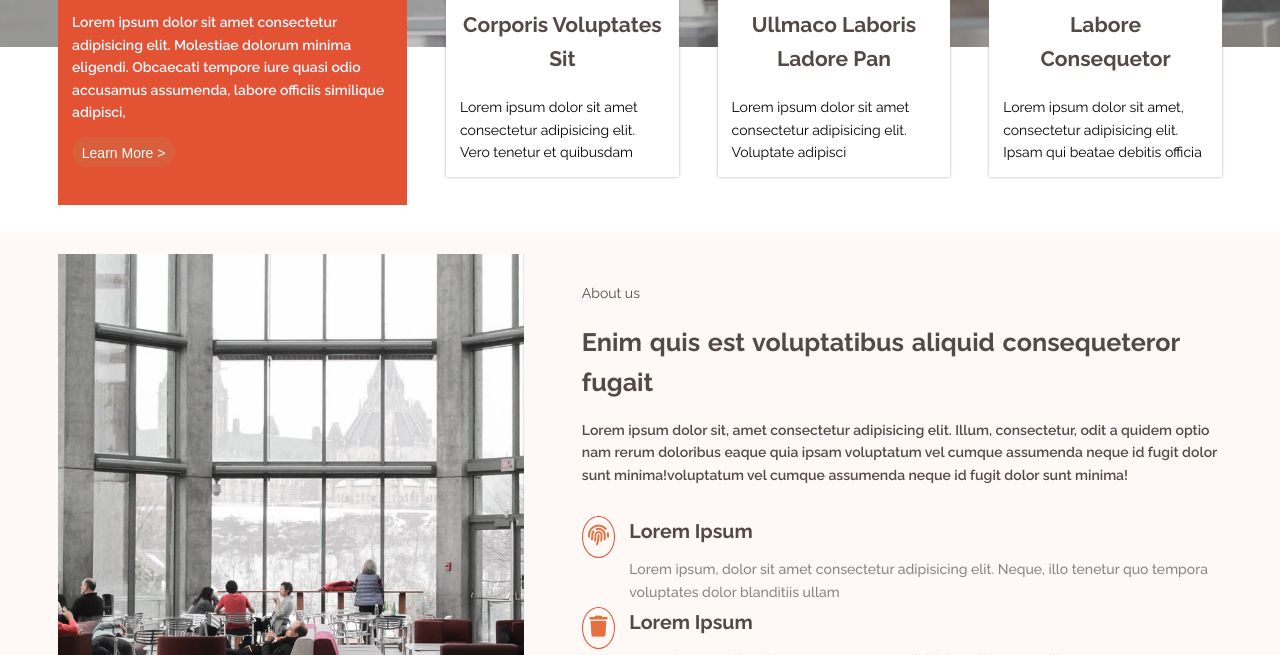
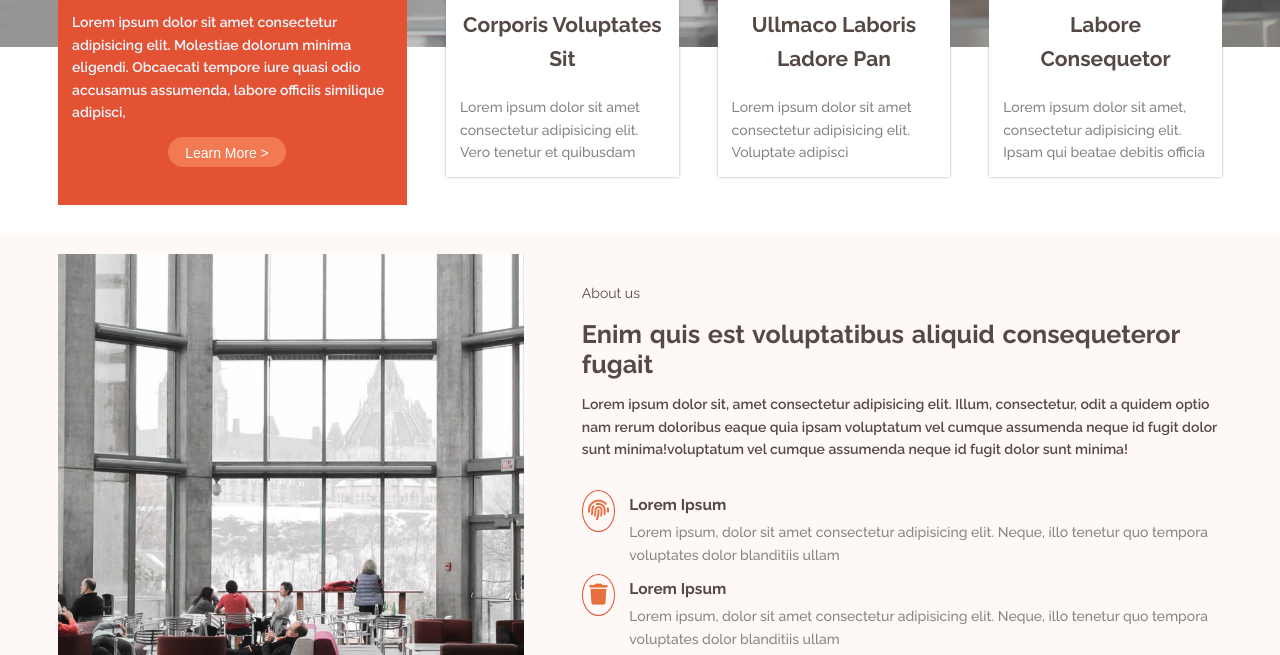
Before and after one commit to umakant-2113/checkpoints, a plain HTML site: page checkpoint-4/html-checkpoint-4/index.html in a window 1280 px wide. Shown: the part 830-1485 px from the top of the page. Drawn offline with Linux system fonts and the light colour scheme.

Commit message:
checkpoint -4

```diff
--- a/checkpoint-4/html-checkpoint-4/stylesheet/style.css
+++ b/checkpoint-4/html-checkpoint-4/stylesheet/style.css
@@ -397,9 +397,11 @@ html {
   border: none;
   margin: 1rem 0;
   font-size: 1rem;
-  padding: 0.5rem;
-  background-color: rgba(200, 110, 72, 0.445);
+  padding: 0.5rem 1rem;
+  background-color: rgb(241, 122, 83);
   border-radius: 3rem;
+  /* padding-left: 3rem; */
+  margin-left: 30%;
 }
 .section2-btn:hover a {
   background-color: white;
@@ -437,6 +439,10 @@ html {
   margin: 1rem 0 1.5rem 0;
   text-transform: capitalize;
 }
+.about-article2 p {
+  color: rgb(134, 133, 133);
+  font-weight: 500;
+}
 /* section value  start */
 
 .section-3 {
@@ -452,8 +458,10 @@ html {
   font-size: 1.8rem;
   font-weight: 700;
   word-spacing: 0.12rem;
-  margin: 1.2rem 0;
-  color: rgb(85, 73, 69);
+  margin: 0;
+  line-height: 1.2;
+  color: rgb(85, 73, 69);
+  padding-bottom: 1rem;
 }
 .section3-p {
   margin-bottom: 2.1rem;
@@ -469,7 +477,7 @@ html {
   height: 3rem;
   width: 3rem;
   border-radius: 50%;
-  margin-bottom: 3.5rem;
+  margin-bottom: 3rem;
 }
 .section3-div:hover .section3-icon {
   border: 1px solid red;
@@ -484,11 +492,12 @@ html {
 }
 
 .section3-h4 {
-  font-size: 1.4rem;
-  text-transform: capitalize;
-  font-weight: 700;
-  margin: 0 0.5rem 0.8rem 1rem;
-  color: rgb(85, 73, 69);
+  font-size: 1.1rem;
+  text-transform: capitalize;
+  font-weight: 700;
+  /* margin: 0 0.5rem 0.8rem 1rem; */
+  color: rgb(85, 73, 69);
+  padding: 0.25rem 1rem;
 }
 .section3-p2 {
   margin-left: 1rem;
@@ -925,7 +934,7 @@ html {
   border: 0.12rem solid rgb(230, 111, 72);
   text-align: center;
   font-weight: 600;
-  font-size: 1.1rem;
+  /* font-size: 1.1rem; */
   color: rgb(200, 111, 72);
 }
 .faq-article {
@@ -950,7 +959,9 @@ html {
 .fa-angle-down {
   color: rgb(85, 73, 69);
 }
+
 /* contect section start  */
+
 .contect-section {
   padding: 4rem 0 3rem 0;
 }
```
